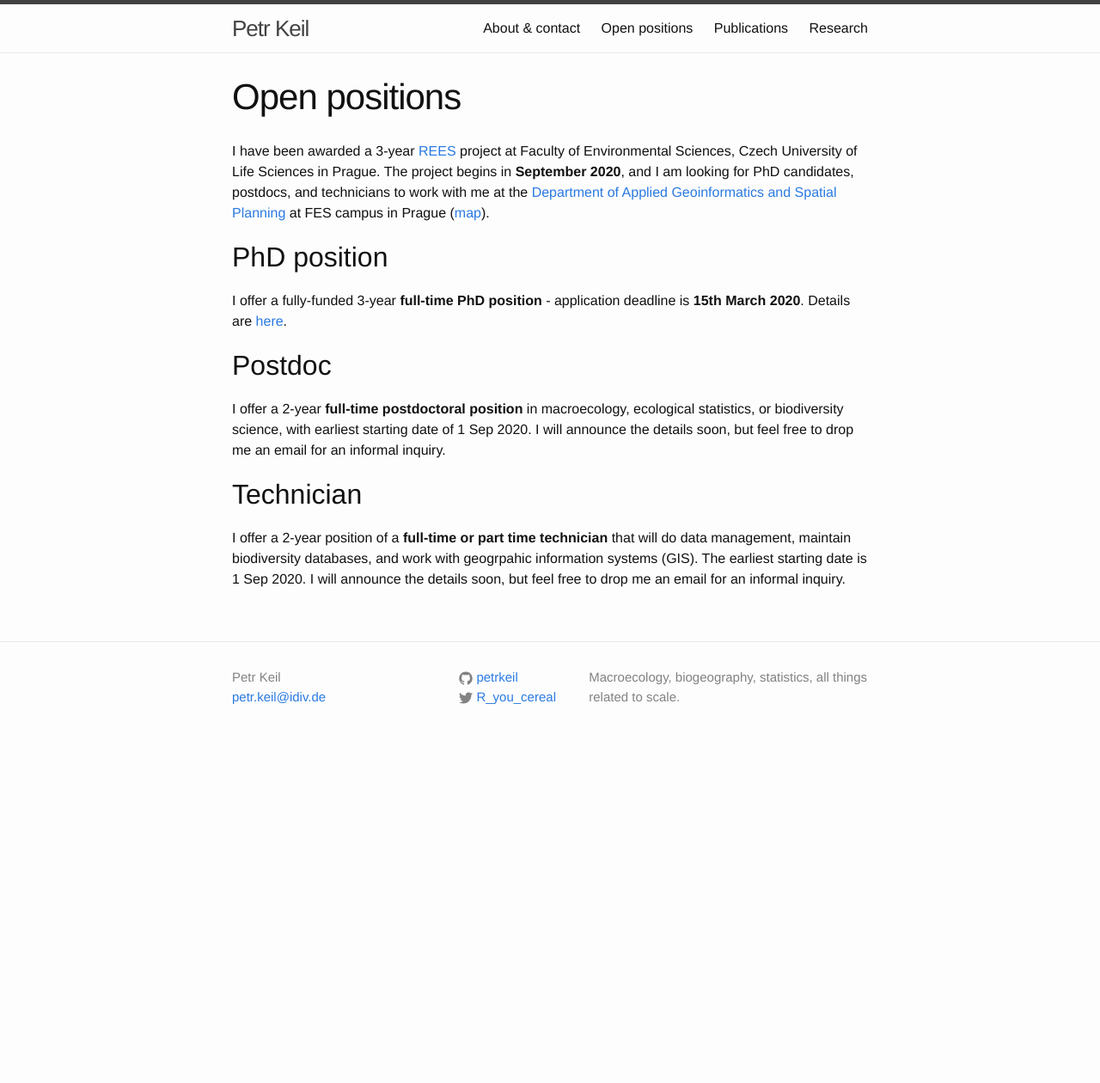
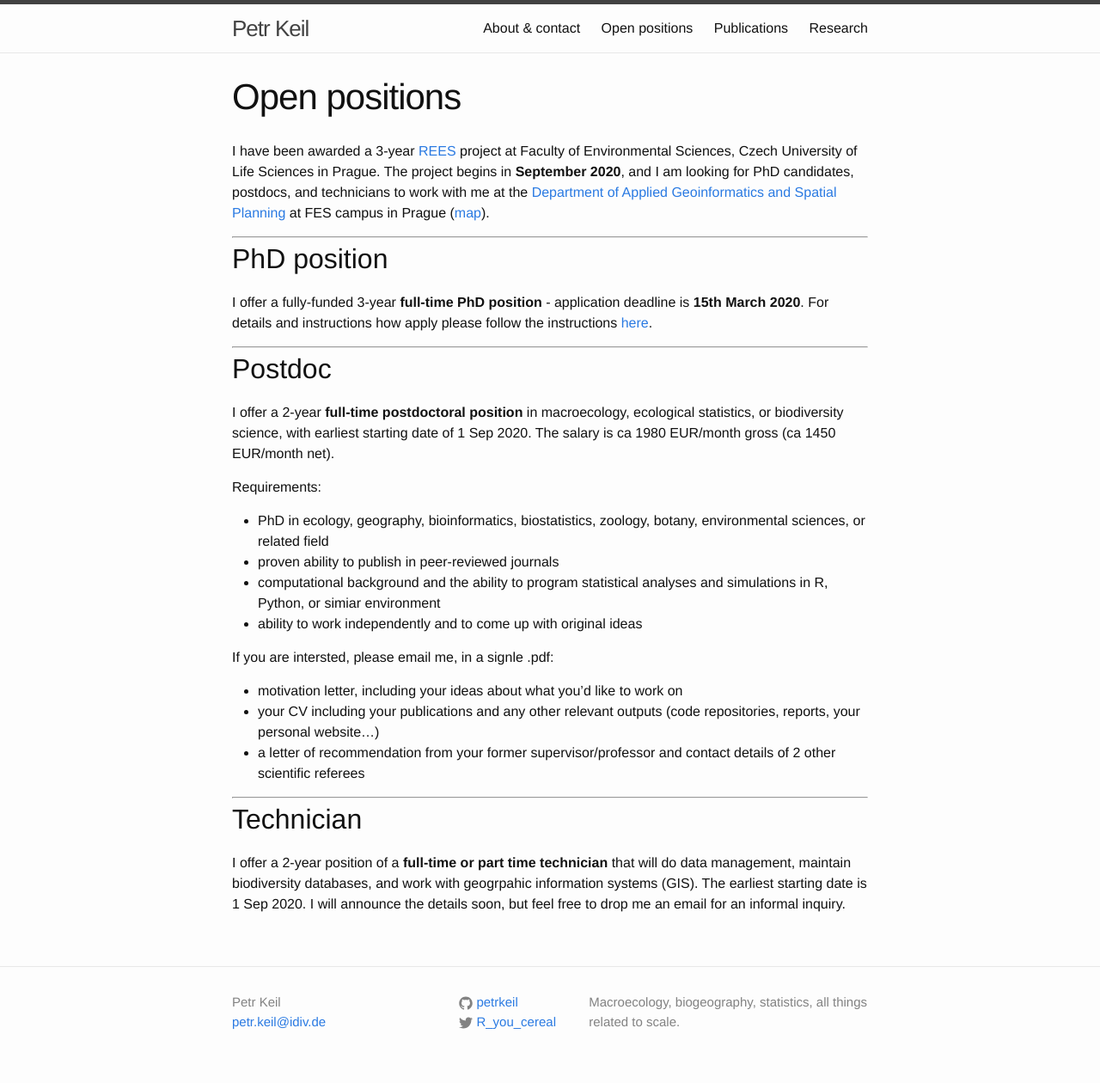
Before and after one commit to petrkeil/website, a Jekyll site: the page built from positions.md, in a window 1280 px wide. Shown: the whole page at 86% size. Built offline with Jekyll 4.4.1, drawn with Linux system fonts in a browser that asks for light colours; before the commit the page ends 900 px from its top, so only the background shows below that.

Commit message:
postdoc position uptdated 2

```diff
--- a/positions.md
+++ b/positions.md
@@ -8,14 +8,36 @@ I have been awarded a 3-year [REES](https://www.fzp.czu.cz/en/r-9676-news/announ
 Faculty of Environmental Sciences, Czech University of Life Sciences in Prague. The project begins
 in **September 2020**, and I am looking for PhD candidates, postdocs, and technicians to work with me at the [Department of Applied Geoinformatics and Spatial Planning](https://www.fzp.czu.cz/en/r-9407-departments/r-9471-departments/r-9649-department-of-applied-geoinformatics-and-spatial-planning) at FES campus in Prague ([map](https://goo.gl/maps/meeM8oJwMwHHywtdA)).
 
+---------
+
 ## PhD position
 
-I offer a fully-funded 3-year **full-time PhD position** - application deadline is **15th March 2020**. Details are [here](https://github.com/petrkeil/website/blob/master/documents/PhD_call_Keil_CZU_2020_full.pdf).
+I offer a fully-funded 3-year **full-time PhD position** - application deadline is **15th March 2020**. For details and instructions how apply please follow the instructions [here](https://github.com/petrkeil/website/blob/master/documents/PhD_call_Keil_CZU_2020_full.pdf).
+
+--------
 
 ## Postdoc
 
 I offer a 2-year **full-time postdoctoral position** in macroecology, ecological statistics, or biodiversity science, with earliest starting date of 1 Sep 2020.
-I will announce the details soon, but feel free to drop me an email for an informal inquiry.
+The salary is ca 1980 EUR/month gross (ca 1450 EUR/month net).
+
+Requirements:
+
+- PhD in ecology, geography, bioinformatics, biostatistics, zoology, botany,
+environmental sciences, or related field
+- proven ability to publish in peer-reviewed journals
+- computational background and the ability to program statistical analyses and
+simulations in R, Python, or simiar environment
+- ability to work independently and to come up with original ideas
+
+If you are intersted, please email me, in a signle .pdf:
+
+- motivation letter, including your ideas about what you'd like to work on
+- your CV including your publications and any other relevant outputs (code repositories, reports, your personal website...)
+- a letter of recommendation from your former supervisor/professor and contact details of 2 other scientific referees
+
+
+------------
 
 ## Technician
 
```
